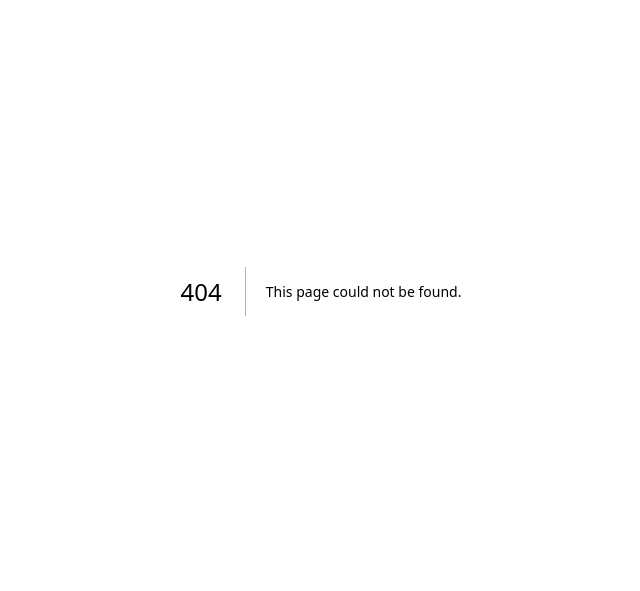
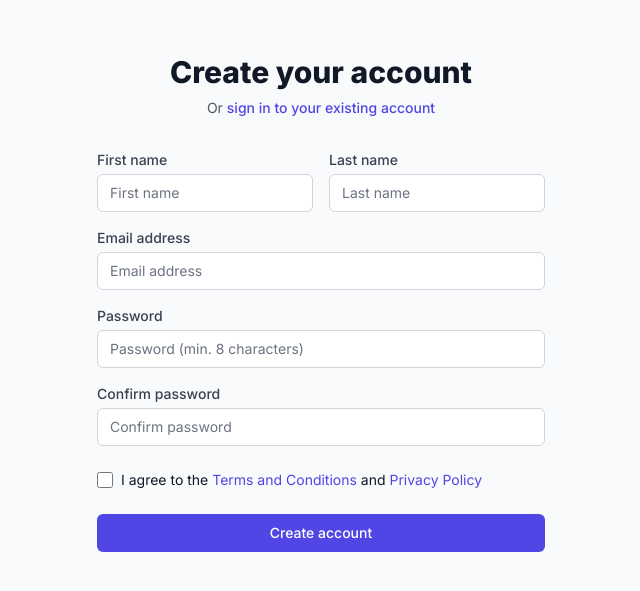
Before and after one commit to devharipragaz007/family-wealth-tracker, a Next.js app: page /auth/signup in a window 1280 px wide. Before the commit this address had no page. Shown: the part 109-700 px from the top of the page, without its empty margins (319-959 px from the left). Built offline with nearby package versions, Linux system fonts and the light colour scheme.

Commit message:
Create page.tsx

```diff
--- /dev/null
+++ b/app/auth/signup/page.tsx
@@ -0,0 +1,206 @@
+'use client';
+
+import { useState } from 'react';
+import Link from 'next/link';
+import { useRouter } from 'next/navigation';
+
+export default function SignUp() {
+  const [formData, setFormData] = useState({
+    firstName: '',
+    lastName: '',
+    email: '',
+    password: '',
+    confirmPassword: ''
+  });
+  const [isLoading, setIsLoading] = useState(false);
+  const [error, setError] = useState('');
+  const router = useRouter();
+
+  const handleChange = (e: React.ChangeEvent<HTMLInputElement>) => {
+    const { name, value } = e.target;
+    setFormData(prev => ({
+      ...prev,
+      [name]: value
+    }));
+  };
+
+  const handleSubmit = async (e: React.FormEvent) => {
+    e.preventDefault();
+    setIsLoading(true);
+    setError('');
+
+    // Basic validation
+    if (formData.password !== formData.confirmPassword) {
+      setError('Passwords do not match');
+      setIsLoading(false);
+      return;
+    }
+
+    if (formData.password.length < 8) {
+      setError('Password must be at least 8 characters long');
+      setIsLoading(false);
+      return;
+    }
+
+    try {
+      // Add your registration logic here
+      console.log('Sign up attempt:', formData);
+
+      // Simulate API call
+      await new Promise(resolve => setTimeout(resolve, 1000));
+
+      // Redirect on success
+      router.push('/auth/signin?message=Registration successful');
+    } catch (err) {
+      setError('Registration failed. Please try again.');
+    } finally {
+      setIsLoading(false);
+    }
+  };
+
+  return (
+    <div className="min-h-screen flex items-center justify-center bg-gray-50 py-12 px-4 sm:px-6 lg:px-8">
+      <div className="max-w-md w-full space-y-8">
+        <div>
+          <h2 className="mt-6 text-center text-3xl font-extrabold text-gray-900">
+            Create your account
+          </h2>
+          <p className="mt-2 text-center text-sm text-gray-600">
+            Or{' '}
+            <Link
+              href="/auth/signin"
+              className="font-medium text-indigo-600 hover:text-indigo-500"
+            >
+              sign in to your existing account
+            </Link>
+          </p>
+        </div>
+        <form className="mt-8 space-y-6" onSubmit={handleSubmit}>
+          <div className="space-y-4">
+            <div className="grid grid-cols-2 gap-4">
+              <div>
+                <label htmlFor="firstName" className="block text-sm font-medium text-gray-700">
+                  First name
+                </label>
+                <input
+                  id="firstName"
+                  name="firstName"
+                  type="text"
+                  autoComplete="given-name"
+                  required
+                  className="mt-1 relative block w-full px-3 py-2 border border-gray-300 placeholder-gray-500 text-gray-900 rounded-md focus:outline-none focus:ring-indigo-500 focus:border-indigo-500 sm:text-sm"
+                  placeholder="First name"
+                  value={formData.firstName}
+                  onChange={handleChange}
+                />
+              </div>
+              <div>
+                <label htmlFor="lastName" className="block text-sm font-medium text-gray-700">
+                  Last name
+                </label>
+                <input
+                  id="lastName"
+                  name="lastName"
+                  type="text"
+                  autoComplete="family-name"
+                  required
+                  className="mt-1 relative block w-full px-3 py-2 border border-gray-300 placeholder-gray-500 text-gray-900 rounded-md focus:outline-none focus:ring-indigo-500 focus:border-indigo-500 sm:text-sm"
+                  placeholder="Last name"
+                  value={formData.lastName}
+                  onChange={handleChange}
+                />
+              </div>
+            </div>
+
+            <div>
+              <label htmlFor="email" className="block text-sm font-medium text-gray-700">
+                Email address
+              </label>
+              <input
+                id="email"
+                name="email"
+                type="email"
+                autoComplete="email"
+                required
+                className="mt-1 relative block w-full px-3 py-2 border border-gray-300 placeholder-gray-500 text-gray-900 rounded-md focus:outline-none focus:ring-indigo-500 focus:border-indigo-500 sm:text-sm"
+                placeholder="Email address"
+                value={formData.email}
+                onChange={handleChange}
+              />
+            </div>
+
+            <div>
+              <label htmlFor="password" className="block text-sm font-medium text-gray-700">
+                Password
+              </label>
+              <input
+                id="password"
+                name="password"
+                type="password"
+                autoComplete="new-password"
+                required
+                className="mt-1 relative block w-full px-3 py-2 border border-gray-300 placeholder-gray-500 text-gray-900 rounded-md focus:outline-none focus:ring-indigo-500 focus:border-indigo-500 sm:text-sm"
+                placeholder="Password (min. 8 characters)"
+                value={formData.password}
+                onChange={handleChange}
+              />
+            </div>
+
+            <div>
+              <label htmlFor="confirmPassword" className="block text-sm font-medium text-gray-700">
+                Confirm password
+              </label>
+              <input
+                id="confirmPassword"
+                name="confirmPassword"
+                type="password"
+                autoComplete="new-password"
+                required
+                className="mt-1 relative block w-full px-3 py-2 border border-gray-300 placeholder-gray-500 text-gray-900 rounded-md focus:outline-none focus:ring-indigo-500 focus:border-indigo-500 sm:text-sm"
+                placeholder="Confirm password"
+                value={formData.confirmPassword}
+                onChange={handleChange}
+              />
+            </div>
+          </div>
+
+          <div className="flex items-center">
+            <input
+              id="terms"
+              name="terms"
+              type="checkbox"
+              required
+              className="h-4 w-4 text-indigo-600 focus:ring-indigo-500 border-gray-300 rounded"
+            />
+            <label htmlFor="terms" className="ml-2 block text-sm text-gray-900">
+              I agree to the{' '}
+              <a href="#" className="text-indigo-600 hover:text-indigo-500">
+                Terms and Conditions
+              </a>{' '}
+              and{' '}
+              <a href="#" className="text-indigo-600 hover:text-indigo-500">
+                Privacy Policy
+              </a>
+            </label>
+          </div>
+
+          {error && (
+            <div className="rounded-md bg-red-50 p-4">
+              <div className="text-sm text-red-700">{error}</div>
+            </div>
+          )}
+
+          <div>
+            <button
+              type="submit"
+              disabled={isLoading}
+              className="group relative w-full flex justify-center py-2 px-4 border border-transparent text-sm font-medium rounded-md text-white bg-indigo-600 hover:bg-indigo-700 focus:outline-none focus:ring-2 focus:ring-offset-2 focus:ring-indigo-500 disabled:opacity-50 disabled:cursor-not-allowed"
+            >
+              {isLoading ? 'Creating account...' : 'Create account'}
+            </button>
+          </div>
+        </form>
+      </div>
+    </div>
+  );
+}
```
